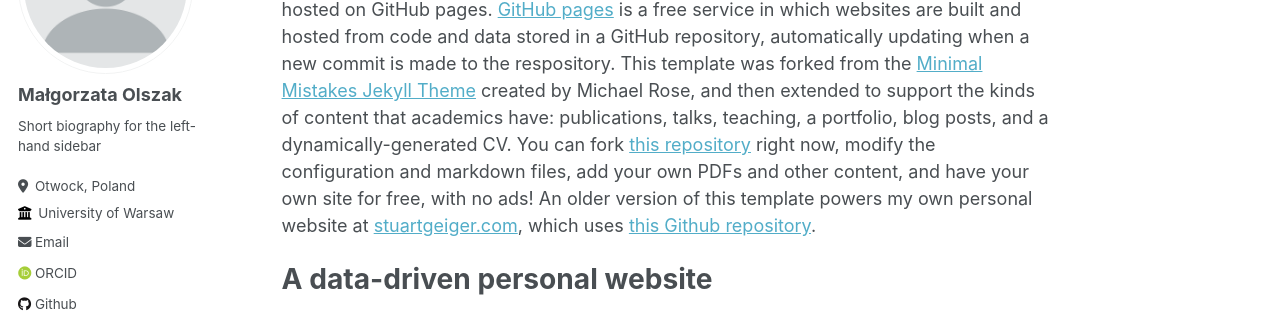
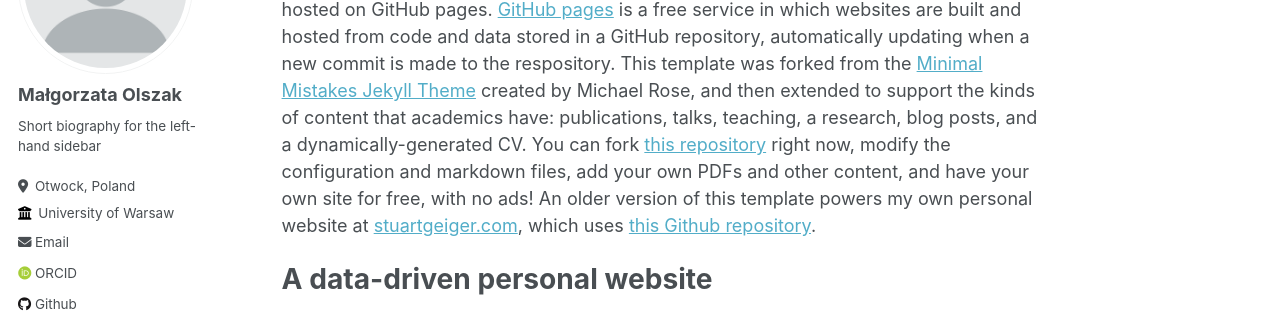
Before and after one commit to ma-olszak/ma-olszak.github.io, a Jekyll site: the page built from _pages/about.md, in a window 1280 px wide and 1400 px high. Shown: the part 207-520 px from the top of the window. Built offline with Jekyll 4.4.1, drawn with Linux system fonts in a browser that asks for light colours; some web fonts are replaced; some of the changed text lies outside the part shown.

Commit message:
feat: rename portfolio -> research

```diff
--- a/_config.yml
+++ b/_config.yml
@@ -206,7 +206,7 @@ collections:
   publications:
     output: true
     permalink: /:collection/:path/
-  portfolio:
+  research:
     output: true
     permalink: /:collection/:path/
   talks:
@@ -252,10 +252,10 @@ defaults:
       author_profile: true
       share: true
       comments: true
-  # _portfolio
+  # research
   - scope:
       path: ""
-      type: portfolio
+      type: research
     values:
       layout: single
       author_profile: true
--- a/_pages/about.md
+++ b/_pages/about.md
@@ -7,7 +7,7 @@ redirect_from:
   - /about.html
 ---
 
-This is the front page of a website that is powered by the [Academic Pages template](https://github.com/academicpages/academicpages.github.io) and hosted on GitHub pages. [GitHub pages](https://pages.github.com) is a free service in which websites are built and hosted from code and data stored in a GitHub repository, automatically updating when a new commit is made to the respository. This template was forked from the [Minimal Mistakes Jekyll Theme](https://mmistakes.github.io/minimal-mistakes/) created by Michael Rose, and then extended to support the kinds of content that academics have: publications, talks, teaching, a portfolio, blog posts, and a dynamically-generated CV. You can fork [this repository](https://github.com/academicpages/academicpages.github.io) right now, modify the configuration and markdown files, add your own PDFs and other content, and have your own site for free, with no ads! An older version of this template powers my own personal website at [stuartgeiger.com](http://stuartgeiger.com), which uses [this Github repository](https://github.com/staeiou/staeiou.github.io).
+This is the front page of a website that is powered by the [Academic Pages template](https://github.com/academicpages/academicpages.github.io) and hosted on GitHub pages. [GitHub pages](https://pages.github.com) is a free service in which websites are built and hosted from code and data stored in a GitHub repository, automatically updating when a new commit is made to the respository. This template was forked from the [Minimal Mistakes Jekyll Theme](https://mmistakes.github.io/minimal-mistakes/) created by Michael Rose, and then extended to support the kinds of content that academics have: publications, talks, teaching, a research, blog posts, and a dynamically-generated CV. You can fork [this repository](https://github.com/academicpages/academicpages.github.io) right now, modify the configuration and markdown files, add your own PDFs and other content, and have your own site for free, with no ads! An older version of this template powers my own personal website at [stuartgeiger.com](http://stuartgeiger.com), which uses [this Github repository](https://github.com/staeiou/staeiou.github.io).
 
 A data-driven personal website
 ======
@@ -26,7 +26,7 @@ Getting started
 
 Site-wide configuration
 ------
-The main configuration file for the site is in the base directory in [_config.yml](https://github.com/academicpages/academicpages.github.io/blob/master/_config.yml), which defines the content in the sidebars and other site-wide features. You will need to replace the default variables with ones about yourself and your site's github repository. The configuration file for the top menu is in [_data/navigation.yml](https://github.com/academicpages/academicpages.github.io/blob/master/_data/navigation.yml). For example, if you don't have a portfolio or blog posts, you can remove those items from that navigation.yml file to remove them from the header.
+The main configuration file for the site is in the base directory in [_config.yml](https://github.com/academicpages/academicpages.github.io/blob/master/_config.yml), which defines the content in the sidebars and other site-wide features. You will need to replace the default variables with ones about yourself and your site's github repository. The configuration file for the top menu is in [_data/navigation.yml](https://github.com/academicpages/academicpages.github.io/blob/master/_data/navigation.yml). For example, if you don't have a research or blog posts, you can remove those items from that navigation.yml file to remove them from the header.
 
 Create content & metadata
 ------
--- a/_pages/portfolio.html
+++ b/_pages/portfolio.html
@@ -1,13 +1,13 @@
 ---
 layout: archive
-title: "Portfolio"
-permalink: /portfolio/
+title: "Research"
+permalink: /research/
 author_profile: true
 ---
 
 {% include base_path %}
 
 
-{% for post in site.portfolio %}
+{% for post in site.research %}
   {% include archive-single.html %}
 {% endfor %}
```
Also changed, not shown: _pages/markdown.md (+1 -1 lines), _portfolio/portfolio-1.md (deleted, +0 -7 lines), _portfolio/portfolio-2.html (deleted, +0 -7 lines), _research/research-1.md (added, +7 -0 lines), _research/research-2.html (added, +7 -0 lines).
